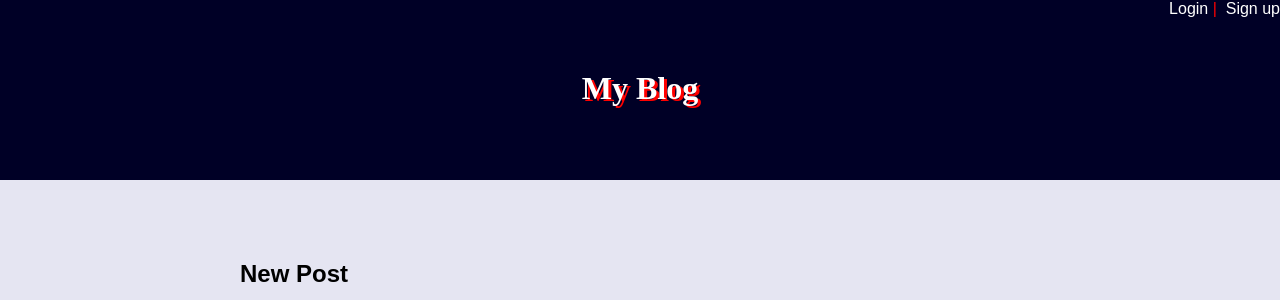
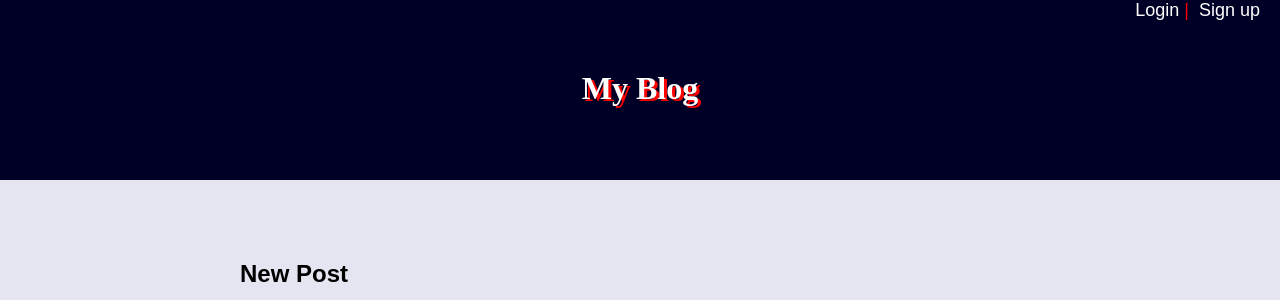
Before and after one commit to lubgade/Multi-User-Blog, a Python web app: template templates/newpost.html in a window 1280 px wide. Shown: the top 300 px of the page. Run offline with Jinja, Linux system fonts and the light colour scheme; the template is opened without the code that fills it, so the values that code supplies are empty.

Commit message:
Update style.css

```diff
--- a/static/style.css
+++ b/static/style.css
@@ -39,6 +39,8 @@
    .userchoices {
        color: #fff;
        text-align: right;
+       margin-right: 20px;
+       font-size: large;
    }
 
    .content {
```
